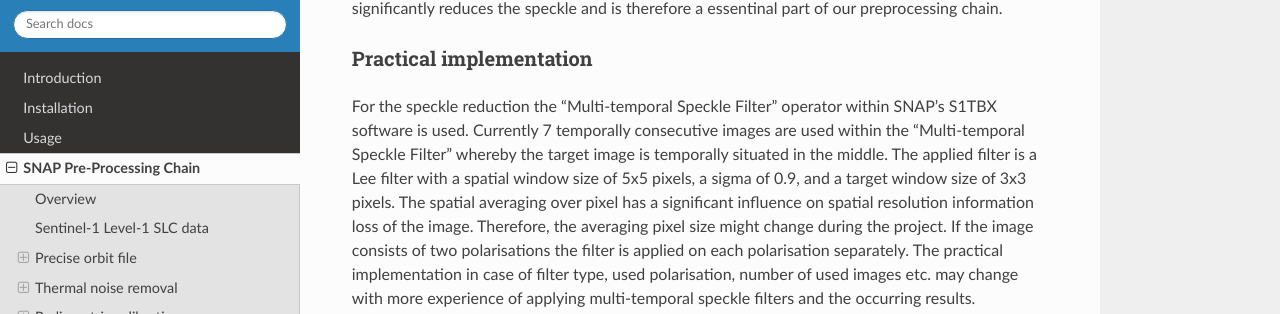
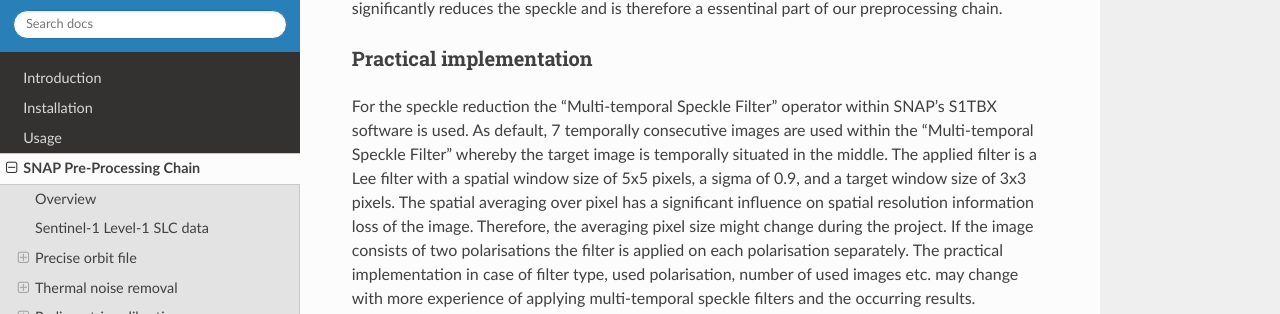
Before and after one commit to multiply-org/sar-pre-processing, a Sphinx documentation site: the page built from docs/04_Theory.rst, in a window 1280 px wide and 900 px high, scrolled down 9061 px. Shown: the part 161-475 px from the top of the window. Built offline with Sphinx 7.4.7 and the Read the Docs theme 2.0.0, drawn with Linux system fonts in a browser that asks for light colours; pages that are not in the unit, such as notebooks, are missing from menus; cross-references to code outside the pages are shown as plain code; the version number is read from the project's files by our own code; some of the changed text lies outside the part shown.

```diff
--- a/docs/04_Theory.rst
+++ b/docs/04_Theory.rst
@@ -230,7 +230,7 @@ A characteristic of images acquired by a SAR system is the visibility of random
 
 Practical implementation
 ~~~~~~~~~~~~~~~~~~~~~~~~~
-For the speckle reduction the "Multi-temporal Speckle Filter" operator within SNAP's S1TBX software is used. Currently 7 temporally consecutive images are used within the "Multi-temporal Speckle Filter" whereby the target image is temporally situated in the middle. The applied filter is a Lee filter with a spatial window size of 5x5 pixels, a sigma of 0.9, and a target window size of 3x3 pixels. The spatial averaging over pixel has a significant influence on spatial resolution information loss of the image. Therefore, the averaging pixel size might change during the project. If the image consists of two polarisations the filter is applied on each polarisation separately. The practical implementation in case of filter type, used polarisation, number of used images etc. may change with more experience of applying multi-temporal speckle filters and the occurring results.
+For the speckle reduction the "Multi-temporal Speckle Filter" operator within SNAP's S1TBX software is used. As default, 7 temporally consecutive images are used within the "Multi-temporal Speckle Filter" whereby the target image is temporally situated in the middle. The applied filter is a Lee filter with a spatial window size of 5x5 pixels, a sigma of 0.9, and a target window size of 3x3 pixels. The spatial averaging over pixel has a significant influence on spatial resolution information loss of the image. Therefore, the averaging pixel size might change during the project. If the image consists of two polarisations the filter is applied on each polarisation separately. The practical implementation in case of filter type, used polarisation, number of used images etc. may change with more experience of applying multi-temporal speckle filters and the occurring results.
 
 Input:
     - 7 co-registered images (can be specified within configuration file)
```
Also changed, not shown: other parts of docs/04_Theory.rst (+1 -1 lines), README.md (+2 -2 lines), 5 other files.
